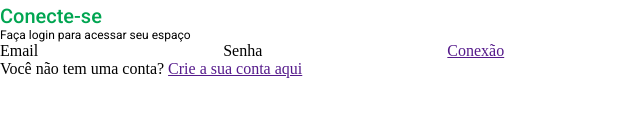
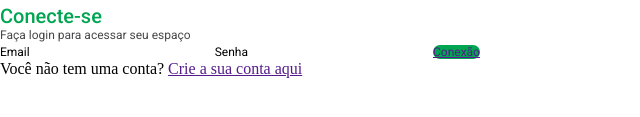
Before and after one commit to gidsbraz/login-page, a plain HTML site: page index.html in a window 1280 px wide. Shown: the part 583-700 px from the top of the page, without its empty margins (0-640 px from the left). Drawn offline with Linux system fonts and the light colour scheme.

Commit message:
adição de qualquer coisa

```diff
--- a/index.html
+++ b/index.html
@@ -22,13 +22,13 @@
         <h1>Conecte-se</h1>
         <h2>Faça login para acessar seu espaço</h2>
 
-        <label for="email">Email</label>
-        <input id="email" type="text">
+        <label id="email" for="email">Email</label>
+        <input type="text">
 
-        <label for="senha">Senha</label>
-        <input id="senha" type="text">
+        <label id="senha" for="senha">Senha</label>
+        <input type="text">
 
-        <a href="">Conexão</a>
+        <a id="button" href="">Conexão</a>
 
         <p>Você não tem uma conta?
         <a href="">Crie a sua conta aqui</a></p>
--- a/styles.css
+++ b/styles.css
@@ -22,7 +22,31 @@ h1{
 }
 
 h2{
+  color: #474749;
   font-family: 'Roboto', sans-serif;
   font-size: 12px;
   font-weight: 400;
 }
+
+#email {
+  font-family: 'Roboto', sans-serif!important;
+  font-size: 12px;
+  font-weight: 400;
+}
+
+#senha {
+  font-family: 'Roboto', sans-serif!important;
+  font-size: 12px;
+  font-weight: 400;
+}
+
+
+
+#button{
+  font-family: 'Roboto', sans-serif!important;
+  font-size: 12px;
+  font-weight: 400;
+  background-color: var(--green--300);
+  border-radius: 10px;
+
+}
```
